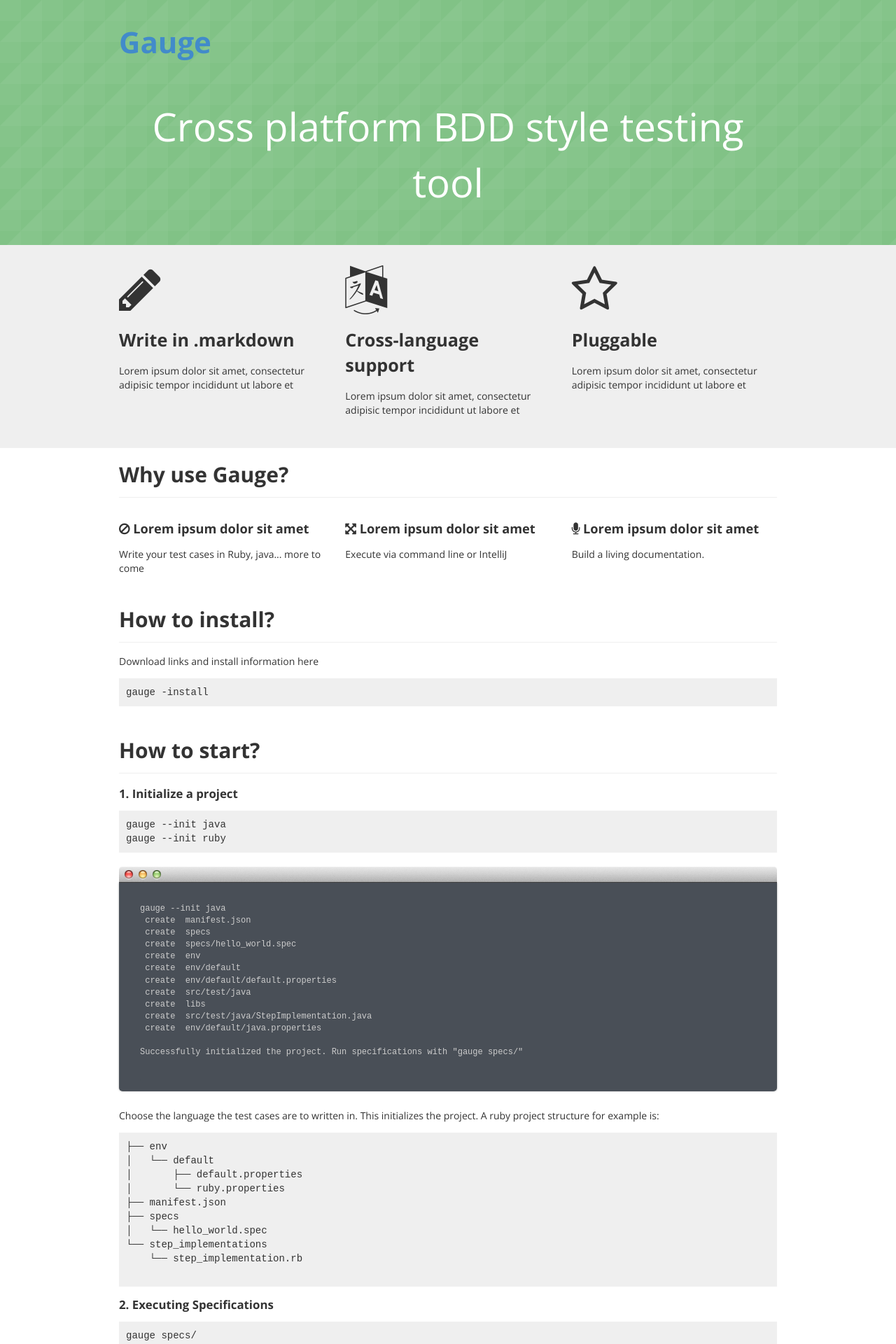
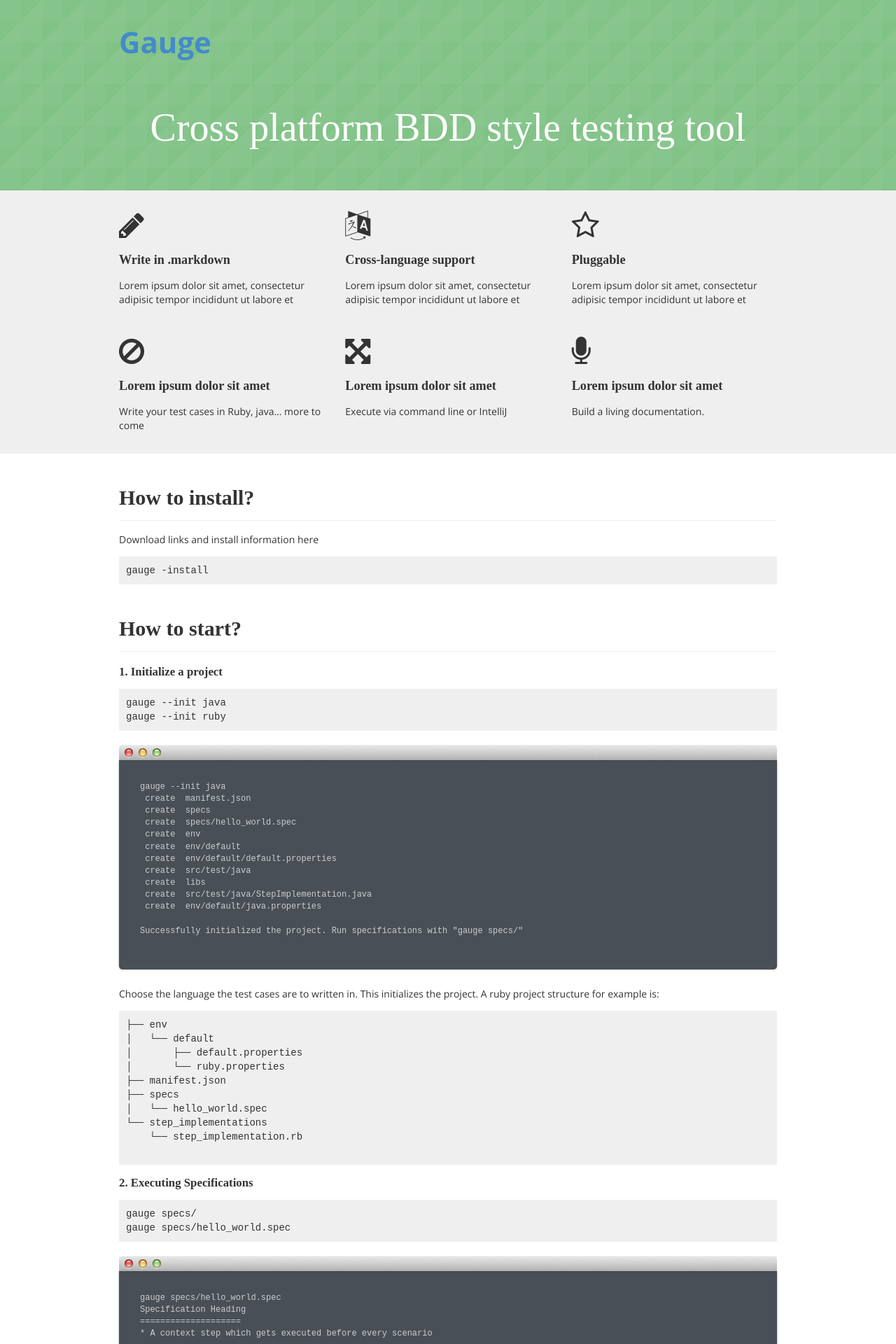
Before and after one commit to getgauge/getgauge.github.io, a Jekyll site: the page built from index.html, in a window 1280 px wide. Shown: the top 1920 px of the page at 70% size. Built offline with Jekyll 4.4.1, drawn with Linux system fonts in a browser that asks for light colours; some web fonts are replaced; Markdown is read by kramdown in place of the engine named in the settings; comment, search, counter and statistics services are not loaded; some of the changed text lies outside the part shown.

Commit message:
Integrating serif fonts for headers + changes in features layout

```diff
--- a/_layouts/default.html
+++ b/_layouts/default.html
@@ -13,6 +13,7 @@
         <link rel="stylesheet" type="text/css" href="/css/style.css">
         <link rel="stylesheet" type="text/css" href="/css/fa/css/font-awesome.min.css">
         <link href='http://fonts.googleapis.com/css?family=Open+Sans:400,300,700,600' rel='stylesheet' type='text/css'>
+        <link href='http://fonts.googleapis.com/css?family=Droid+Serif:400,700' rel='stylesheet' type='text/css'>
     </head>
     <body>
       <div class="banner">
--- a/_layouts/home.html
+++ b/_layouts/home.html
@@ -13,6 +13,7 @@
         <link rel="stylesheet" type="text/css" href="/css/style.css">
         <link rel="stylesheet" type="text/css" href="/css/fa/css/font-awesome.min.css">
         <link href='http://fonts.googleapis.com/css?family=Open+Sans:400,300,700,600' rel='stylesheet' type='text/css'>
+        <link href='http://fonts.googleapis.com/css?family=Droid+Serif:400,700' rel='stylesheet' type='text/css'>
     </head>
     <body>
       <div class="banner">
@@ -29,31 +30,49 @@
         </div>
       </div>
 
-      <div class="grey-section">
+      <section class="grey-section">
         <div class="container">
           <div class="row top-feature">
             <div class="col-lg-4">
-              <i class="fa fa-pencil fa-5x"></i>
+              <i class="fa fa-pencil fa-3x"></i>
               <div>
-                <h4>Write in .markdown</h4>
+                <h5>Write in .markdown</h5>
                 <p>Lorem ipsum dolor sit amet, consectetur adipisic tempor incididunt ut labore et</p>
               </div>
             </div>
             <div class="col-lg-4">
-              <i class="fa fa-language fa-5x"></i>
-              <h4>Cross-language support</h4>
+              <i class="fa fa-language fa-3x"></i>
+              <h5>Cross-language support</h5>
               <p>Lorem ipsum dolor sit amet, consectetur adipisic
               tempor incididunt ut labore et</p>
             </div>
             <div class="col-lg-4">
-              <i class="fa fa-star-o fa-5x"></i>
-              <h4>Pluggable</h4>
+              <i class="fa fa-star-o fa-3x"></i>
+              <h5>Pluggable</h5>
               <p>Lorem ipsum dolor sit amet, consectetur adipisic
               tempor incididunt ut labore et</p>
             </div>
           </div>
+          <div class="row" style="margin-top:30px;">
+            <div class="col-md-4 col-sm-6">
+                <i class="fa fa-ban fa-3x"></i>
+                <h5> Lorem ipsum dolor sit amet</h5>
+                Write your test cases in Ruby, java... more to come
+              </div>
+              <div class="col-md-4 col-sm-6">
+                <i class="fa fa-arrows-alt fa-3x"></i>
+                <h5> Lorem ipsum dolor sit amet</h5>
+                Execute via command line or IntelliJ
+              </div>
+              <div class="col-md-4 col-sm-6">
+                <i class="fa fa-microphone fa-3x"></i>
+                <h5> Lorem ipsum dolor sit amet</h5>
+                Build a living documentation.
+              </div>
+
+          </div>
         </div>
-      </div>
+      </section>
 
       {{ content }}
 
--- a/css/style.css
+++ b/css/style.css
@@ -1,5 +1,8 @@
 * {
     font-family: 'Open Sans', sans-serif;
+}
+h1, h2, h3, h4, h5, h6{
+    font-family: 'Droid Serif', serif;
 }
 h1 {
     font-size: 3em;
@@ -158,3 +161,24 @@ section.demo #browser-container {
 .browser-code .c {
     color: #90d8e3;
 }
+
+#social-buttons {
+  padding: 22px 0 17px;
+  text-align: center;
+  background-color: #f5f5f5;
+  border-top: 1px solid #fff;
+  border-bottom: 1px solid #eee;
+}
+#social-buttons ul.list-inline {
+  margin-bottom: 0;
+}
+.list-inline {
+  padding-left: 0;
+  list-style: none;
+  margin-top: 0;
+}
+.list-inline > li {
+  display: inline-block;
+  padding-left: 5px;
+  padding-right: 5px;
+}
--- a/index.html
+++ b/index.html
@@ -2,27 +2,6 @@
 layout: home
 title: Gauge
 ---
-
-
-<section id="why" class="feature-list container">
-	<h4>
-	Why use Gauge?
-	</h4>
-  <div class="row">
-    <div class="col-md-4 col-sm-6">
-      <h5><i class="fa fa-ban"></i> Lorem ipsum dolor sit amet</h5>
-      Write your test cases in Ruby, java... more to come
-    </div>
-    <div class="col-md-4 col-sm-6">
-      <h5><i class="fa fa-arrows-alt"></i> Lorem ipsum dolor sit amet</h5>
-      Execute via command line or IntelliJ
-    </div>
-    <div class="col-md-4 col-sm-6">
-      <h5><i class="fa fa-microphone"></i> Lorem ipsum dolor sit amet</h5>
-      Build a living documentation.
-    </div>
-  </div>
-</section>
 
 <div class="container">
 	<div class="row">
@@ -145,10 +124,10 @@ Description
   </section>
 
 
-				<h6>3. Start writing Specifications</h6>
-				Specifications can be written under the specs directory in the project directory. They are <code class='word'>.spec</code> or <code class='word'>.md</code> files.
+			<h6>3. Start writing Specifications</h6>
+			Specifications can be written under the specs directory in the project directory. They are <code class='word'>.spec</code> or <code class='word'>.md</code> files.
 
-				<p><a href="/learn-more.html">Learn more</a> about writing tests.</p>
+			<p><a href="/learn-more.html">Learn more</a> about writing tests.</p>
 
 			</section>
 		</div>
@@ -185,3 +164,25 @@ Description
 		</div>
 	</div>
 </div>
+
+<div id="social-buttons" class="hidden-print">
+  <div class="container">
+    <ul class="list-inline">
+      <li>
+        <iframe class="github-btn" src="http://ghbtns.com/github-btn.html?user=getgauge&amp;repo=gauge&amp;type=watch&amp;count=true" allowtransparency="true" frameborder="0" scrolling="0" width="100px" height="20px"></iframe>
+      </li>
+      <li>
+        <iframe class="github-btn" src="http://ghbtns.com/github-btn.html?user=getgauge&amp;repo=gauge&amp;type=fork&amp;count=true" allowtransparency="true" frameborder="0" scrolling="0" width="102px" height="20px"></iframe>
+      </li>
+      <li class="follow-btn">
+        <a href="https://twitter.com/share" class="twitter-share-button" data-url="http://getgauge.io">Tweet</a>
+		<script>!function(d,s,id){var js,fjs=d.getElementsByTagName(s)[0],p=/^http:/.test(d.location)?'http':'https';if(!d.getElementById(id)){js=d.createElement(s);js.id=id;js.src=p+'://platform.twitter.com/widgets.js';fjs.parentNode.insertBefore(js,fjs);}}(document, 'script', 'twitter-wjs');</script>
+
+      </li>
+      <li class="tweet-btn hidden-phone">
+        <a href="https://twitter.com/getgauge" class="twitter-follow-button" data-show-count="true">Follow @getgauge</a>
+		<script>!function(d,s,id){var js,fjs=d.getElementsByTagName(s)[0],p=/^http:/.test(d.location)?'http':'https';if(!d.getElementById(id)){js=d.createElement(s);js.id=id;js.src=p+'://platform.twitter.com/widgets.js';fjs.parentNode.insertBefore(js,fjs);}}(document, 'script', 'twitter-wjs');</script>
+      </li>
+    </ul>
+  </div>
+</div>
```
